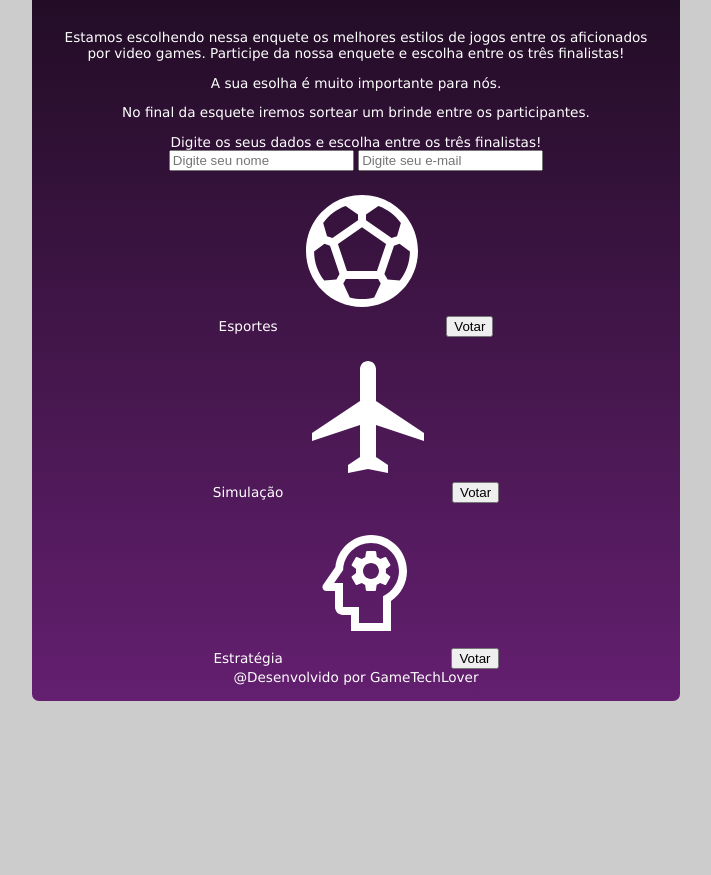
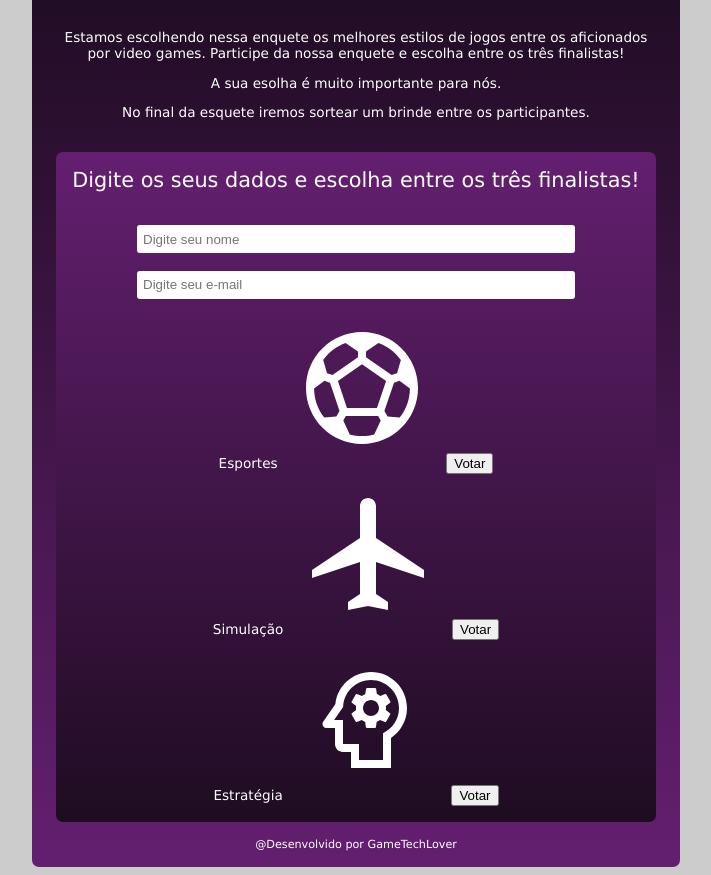
Before and after one commit to lucitiemi/Projeto_Enquete, a plain HTML site: page index.html in a window 1280 px wide. Shown: the part 53-928 px from the top of the page, without its empty margins (284-995 px from the left). Before the commit the page ends 800 px from the top, so only its background shows below. Drawn offline with Linux system fonts and the light colour scheme.

Commit message:
closes #4 - Estilizando o container do conteúdo

```diff
--- a/index.html
+++ b/index.html
@@ -22,7 +22,7 @@
         </div>
 
         <div class="content"> <!-- content -->
-            <div> <!-- content-top -->
+            <div class="content-top"> <!-- content-top -->
                 Digite os seus dados e escolha entre os três finalistas!
             </div>
             <div>
@@ -50,7 +50,7 @@
 
         </div>
 
-        <div> <!-- footer -->
+        <div class="footer"> <!-- footer -->
             @Desenvolvido por GameTechLover
         </div>
 
--- a/style.css
+++ b/style.css
@@ -20,6 +20,18 @@ body {
 
 }
 
+input {
+    width: 75%;
+    border: none;
+    border-radius: 3px;
+    padding: 0.4rem;
+    margin: 9px;
+}
+input:focus {
+    outline: none;
+    box-shadow: 0 0 8px #CCCCCC;
+}
+
 .container {
     background-color: #1E0C21;
     background-image: linear-gradient(to bottom, #1E0C21, #641F70);
@@ -36,3 +48,22 @@ body {
     font-weight: 500;
     margin-bottom: 2rem;
 }
+
+.content {
+    background-color: #641F70;
+    background-image: linear-gradient(to bottom, #641F70, #1E0C21);
+    border-radius: 7px;
+    margin-top: 2rem;
+    margin-bottom: 1rem;
+    padding: 1rem;
+}
+
+.content-top {
+    font-size: 1.3rem;
+    font-weight: 400;
+    margin-bottom: 1.5rem;
+}
+
+.footer {
+    font-size: 0.7rem;
+}
```
